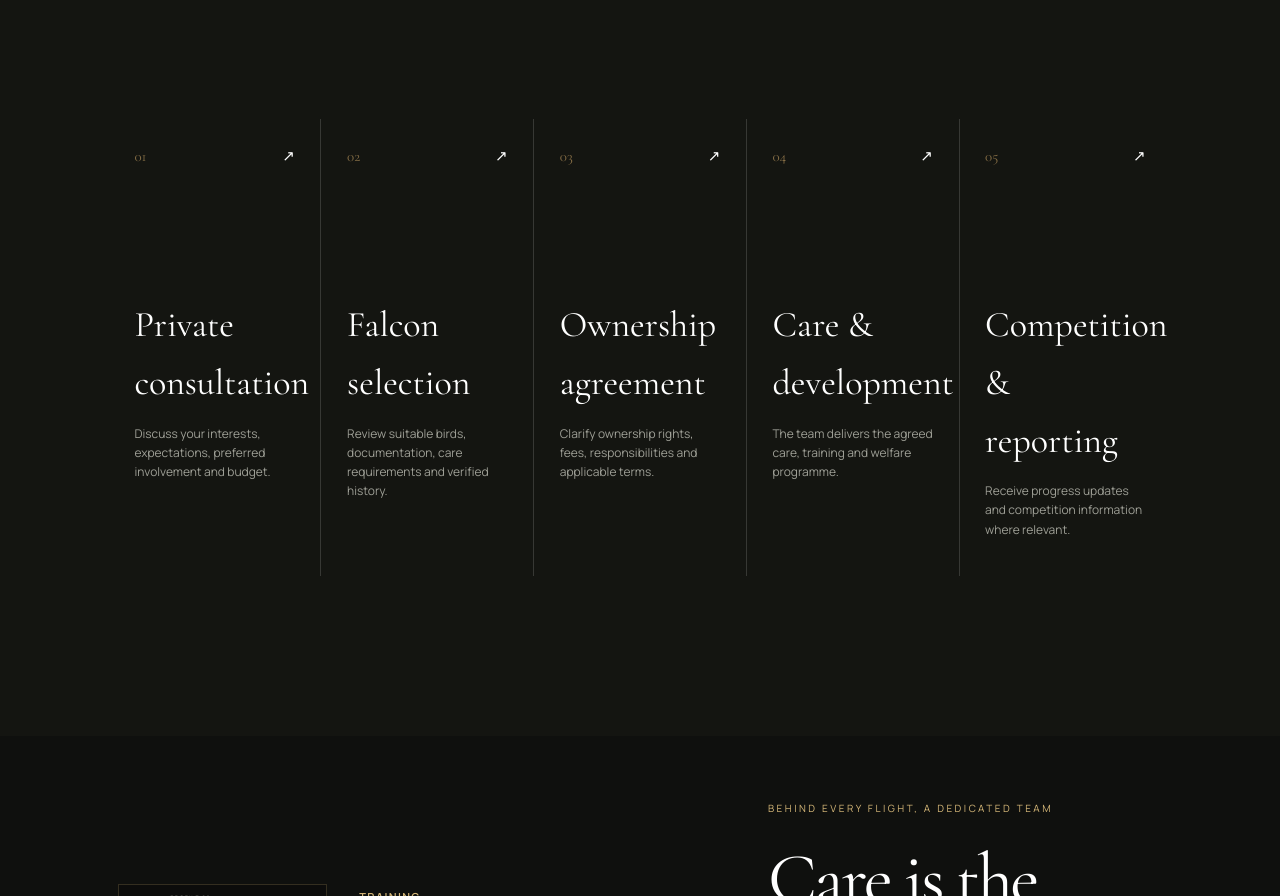
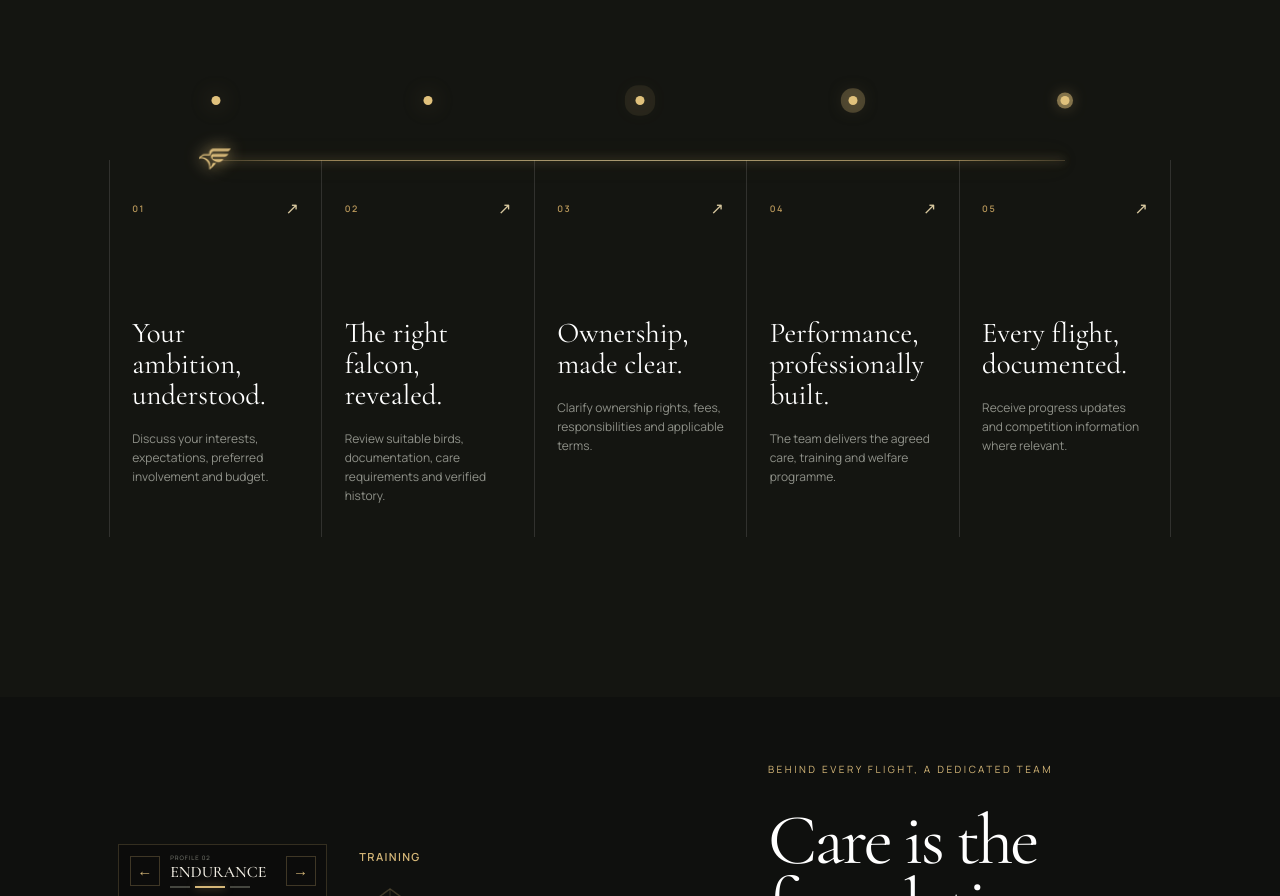
Before and after one commit to kaizen-agi/falaq-falcon, a React (Vite) app: page / in a window 1280 px wide. Shown: the part 5684-6580 px from the top of the page. Built offline with nearby package versions, Linux system fonts and the light colour scheme.

Commit message:
Transform ownership journey into falcon timeline

```diff
--- a/src/App.jsx
+++ b/src/App.jsx
@@ -16,7 +16,7 @@ const content = {
     connectionMoments:[['Your identity','Your falcon’s name, ownership documentation and club colours where applicable.'],['Your access','Private visits, supervised training experiences and owner events.'],['Your journey','Care, training and competition updates that keep you close to every stage.']],
     falconsK:'Private selection', falconsT:'Meet the falcons.', falconsP:'Every profile is presented with specific, documented information — species, age, provenance, training stage, verified sporting history and ownership terms.',
     profiles:[['Curated matching','A falcon matched to your ambitions.','Selection begins with your interests, preferred involvement and budget — never with an unsupported promise.'],['Verified dossier','Facts before forecasts.','Provenance, health records, training status and sporting history are reviewed before any decision.'],['Private viewing','Meet before you commit.','Suitable falcons and exact ownership terms are shared during a private consultation.']],
-    journeyK:'A clear ownership journey', journeyT:'From selection to the starting line.', journey:[['Private consultation','Discuss your interests, expectations, preferred involvement and budget.'],['Falcon selection','Review suitable birds, documentation, care requirements and verified history.'],['Ownership agreement','Clarify ownership rights, fees, responsibilities and applicable terms.'],['Care & development','The team delivers the agreed care, training and welfare programme.'],['Competition & reporting','Receive progress updates and competition information where relevant.']],
+    journeyK:'A clear ownership journey', journeyT:'From selection to the starting line.', journey:[['Your ambition, understood.','Discuss your interests, expectations, preferred involvement and budget.'],['The right falcon, revealed.','Review suitable birds, documentation, care requirements and verified history.'],['Ownership, made clear.','Clarify ownership rights, fees, responsibilities and applicable terms.'],['Performance, professionally built.','The team delivers the agreed care, training and welfare programme.'],['Every flight, documented.','Receive progress updates and competition information where relevant.']],
     careK:'Behind every flight, a dedicated team', careT:'Care is the foundation. Performance is the pursuit.', careP:'Daily welfare, individual conditioning and clear reporting guide every programme. Facilities, handlers and veterinary arrangements are presented with verified information during consultation.', careProofs:['Daily care & welfare','Individual conditioning','Veterinary coordination','Transparent reporting'],
     portalK:'Follow your falcon’s progress', portalT:'A considered view of the journey.', portalP:'The proposed owner experience brings together training updates, care reports, media, competition information and direct contact with the team.',
     pathsK:'Choose your level of involvement', pathsT:'Find your path into the stable.', paths:[['Discover','Arrange a private introduction.'],['Own','Explore individual ownership.'],['Build a stable','Discuss a tailored programme.']],
@@ -36,7 +36,7 @@ const content = {
     connectionMoments:[['Votre identité','Le nom de votre faucon, vos documents de propriété et vos couleurs lorsque cela s’applique.'],['Votre accès','Visites privées, entraînements encadrés et événements propriétaires.'],['Votre parcours','Soins, entraînement et compétitions suivis à chaque étape.']],
     falconsK:'Sélection privée', falconsT:'Rencontrez les faucons.', falconsP:'Chaque profil est présenté avec des informations précises et documentées : espèce, âge, provenance, entraînement, historique et conditions.',
     profiles:[['Sélection sur mesure','Un faucon adapté à vos ambitions.','La sélection commence par vos intérêts, votre implication souhaitée et votre budget.'],['Dossier vérifié','Les faits avant les prévisions.','Provenance, santé, entraînement et historique sportif sont examinés avant toute décision.'],['Présentation privée','Rencontrez avant de vous engager.','Les faucons adaptés et les conditions exactes sont présentés en consultation privée.']],
-    journeyK:'Un parcours clair', journeyT:'De la sélection à la ligne de départ.', journey:[['Consultation privée','Échangez sur vos intérêts, vos attentes et votre budget.'],['Sélection du faucon','Examinez les oiseaux adaptés, leurs documents et leurs besoins.'],['Accord de propriété','Clarifiez les droits, les frais et les responsabilités.'],['Soins & développement','L’équipe réalise le programme convenu de soins et d’entraînement.'],['Compétition & suivi','Recevez les progrès et les informations de compétition pertinentes.']],
+    journeyK:'Un parcours clair', journeyT:'De la sélection à la ligne de départ.', journey:[['Votre ambition, comprise.','Échangez sur vos intérêts, vos attentes et votre budget.'],['Le bon faucon, révélé.','Examinez les oiseaux adaptés, leurs documents et leurs besoins.'],['La propriété, clarifiée.','Clarifiez les droits, les frais et les responsabilités.'],['La performance, construite.','L’équipe réalise le programme convenu de soins et d’entraînement.'],['Chaque vol, documenté.','Recevez les progrès et les informations de compétition pertinentes.']],
     careK:'Derrière chaque vol, une équipe dédiée', careT:'Les soins sont la base. La performance est la quête.', careP:'Bien-être quotidien, conditionnement individuel et reporting clair orientent chaque programme. Les installations, intervenants et dispositions vétérinaires sont présentés avec des informations vérifiées lors de la consultation.', careProofs:['Soins & bien-être quotidiens','Conditionnement individuel','Coordination vétérinaire','Reporting transparent'],
     portalK:'Suivez les progrès de votre faucon', portalT:'Une vision précise de son parcours.', portalP:'L’expérience propriétaire réunit entraînement, soins, médias, compétitions et contact direct avec l’équipe.',
     pathsK:'Choisissez votre niveau d’implication', pathsT:'Trouvez votre voie dans l’écurie.', paths:[['Découvrir','Organisez une présentation privée.'],['Posséder','Explorez la propriété individuelle.'],['Créer une écurie','Imaginez un programme sur mesure.']],
@@ -156,7 +156,7 @@ function App(){
     <section className="manifesto section" id="concept"><div className="section-index">01 / 07</div><div className="manifesto-grid"><LuxuryTrainingVideo/><Reveal className="manifesto-copy"><p className="eyebrow dark">{t.conceptK}</p><h2>{t.conceptT}</h2><p className="lead">{t.conceptP}</p></Reveal></div><div className="principles">{t.steps.map((s,i)=><Reveal key={s[0]} delay={i*.08}><motion.article className="principle-card" whileHover={{y:-10}} transition={{duration:.35,ease:[.16,1,.3,1]}}><div className="principle-top"><span>0{i+1}</span><i>↗</i></div><div className="principle-body"><h3>{s[0]}</h3><p>{s[1]}</p></div><div className="principle-track"><span/></div></motion.article></Reveal>)}</div></section>
     <section className="portrait-story"><div className="portrait-sticky"><div className="portrait-image-wrap"><img src={asset('hero-falcon.webp')} alt="Falcon overlooking the Arabian desert"/></div><div className="portrait-shade"/><div className="portrait-copy"><SectionTitle kicker={t.connectionK} title={t.connectionT} light/><p>{t.connectionP}</p><div className="connection-moments">{t.connectionMoments.map((m,i)=><div key={m[0]}><span>0{i+1}</span><strong>{m[0]}</strong><p>{m[1]}</p></div>)}</div></div></div></section>
     <section className="falcons section" id="falcons"><div className="section-index">02 / 07</div><div className="falcons-head"><SectionTitle kicker={t.falconsK} title={t.falconsT}/><p>{t.falconsP}</p></div><div className="falcon-profiles">{t.profiles.map((p,i)=><motion.article className="profile-card" key={p[0]} initial={{opacity:0,y:50}} whileInView={{opacity:1,y:0}} viewport={{once:true}} transition={{delay:i*.1}} whileHover={{y:-12}}><div className={`profile-photo profile-photo-${profileClasses[i]}`}><span>{p[0]}</span></div><p>0{i+1} / PRIVATE PROFILE</p><h3>{p[1]}</h3><p>{p[2]}</p></motion.article>)}</div><a className="button button-ink" href="#enquire">{t.consult}</a></section>
-    <section className="ownership section" id="ownership"><div className="section-index light">03 / 07</div><div className="ownership-heading"><p className="eyebrow">{t.journeyK}</p><h2>{t.journeyT}</h2><p>{t.clarityP}</p></div><div className="journey">{t.journey.map((s,i)=><motion.article className="journey-card" key={s[0]} whileHover={{y:-14}}><div className="journey-top"><span>0{i+1}</span><i>↗</i></div><h3>{s[0]}</h3><p>{s[1]}</p></motion.article>)}</div></section>
+    <section className="ownership section" id="ownership"><div className="section-index light">03 / 07</div><div className="ownership-heading"><p className="eyebrow">{t.journeyK}</p><h2>{t.journeyT}</h2><p>{t.clarityP}</p></div><div className="journey-timeline"><div className="journey-line" aria-hidden="true"><span/><img className="journey-falcon" src={asset('falaq-icon-cursor.png')} alt=""/></div><div className="journey">{t.journey.map((s,i)=><motion.article className="journey-card" key={s[0]} whileHover={{y:-8}}><div className="journey-node" style={{'--pulse-delay':`${i*.45}s`}} aria-hidden="true"/><div className="journey-top"><span>0{i+1}</span><i>↗</i></div><h3>{s[0]}</h3><p>{s[1]}</p></motion.article>)}</div></div></section>
     <section className="performance-story"><div className="performance-sticky"><PerformanceRadar/><Reveal className="performance-copy"><SectionTitle kicker={t.careK} title={t.careT} light/><p>{t.careP}</p><div className="performance-steps">{t.careProofs.map((x,i)=><div key={x}><span>0{i+1}</span><p>{x}</p></div>)}</div></Reveal></div></section>
     <section className="digital section" id="digital"><div className="section-index">04 / 07</div><Reveal className="digital-copy"><SectionTitle kicker={t.portalK} title={t.portalT}/><p>{t.portalP}</p><ul><li>Training updates, photos & videos</li><li>Care reports & documentation</li><li>Competition calendar</li><li>Expense summaries & team contact</li></ul></Reveal><FalconCards/></section>
     <div className="statement"><motion.p className="statement-line" animate={{x:[0,-240]}} transition={{duration:12,repeat:Infinity,repeatType:'mirror',ease:'easeInOut'}}><span>ONE FALCON.</span><span>ONE BLOODLINE.</span><span>ONE LEGACY.</span></motion.p></div>
--- a/src/styles.css
+++ b/src/styles.css
@@ -174,3 +174,20 @@ html{forced-color-adjust:none;-webkit-text-size-adjust:100%;text-size-adjust:100
 .principle-track{height:1px;margin-top:2.5rem;background:rgba(255,255,255,.16);overflow:hidden}.principles .principle-track span{display:block;width:32%;height:100%;background:#d1b276;transition:width .5s cubic-bezier(.16,1,.3,1)}.principle-card:hover .principle-track span{width:100%;background:#11120f}
 @media(max-width:980px){.principles{grid-template-columns:repeat(3,1fr)}.principles .principle-card{min-height:310px;padding:1.6rem!important}.principle-body{padding-top:5rem}.principles .principle-body h3{font-size:34px}}
 @media(max-width:720px){.principles{grid-template-columns:1fr;gap:1px;margin-top:4.5rem}.principles .principle-card{min-height:250px;padding:1.6rem!important}.principle-body{padding-top:3.5rem}.principles .principle-body h3{font-size:38px}.principle-track{margin-top:2rem}}
+
+/* Illuminated ownership timeline. */
+.journey-timeline{position:relative;margin-top:6rem;padding-top:3.6rem}
+.journey-line{position:absolute;z-index:3;top:3.55rem;left:10%;right:10%;height:1px;background:rgba(213,183,120,.25);box-shadow:0 0 12px rgba(213,183,120,.32)}
+.journey-line>span{position:absolute;inset:0;background:linear-gradient(90deg,transparent,#d5b778 14%,#f4dfa7 50%,#d5b778 86%,transparent);box-shadow:0 0 8px #d5b778,0 0 24px rgba(213,183,120,.7);animation:journeyGlow 3.8s ease-in-out infinite}
+.journey-falcon{position:absolute;z-index:5;top:50%;left:0;width:34px;height:34px;object-fit:contain;transform:translate(-50%,-50%);filter:drop-shadow(0 0 8px rgba(225,193,123,.95));animation:falconTimeline 16s cubic-bezier(.45,0,.55,1) infinite}
+.journey-timeline .journey{grid-template-columns:repeat(5,1fr);gap:0;margin-top:0;background:transparent;border-top:0}
+.journey-timeline .journey-card{position:relative;min-height:310px;padding:2.2rem 1.4rem 1.2rem;background:transparent;border:0;border-left:1px solid rgba(255,255,255,.12);overflow:visible;transition:background .35s ease,transform .4s cubic-bezier(.16,1,.3,1)}
+.journey-timeline .journey-card:last-child{border-right:1px solid rgba(255,255,255,.12)}.journey-timeline .journey-card:before{display:none}.journey-timeline .journey-card:hover{background:rgba(255,255,255,.035);color:#fff}
+.journey-node{position:absolute;z-index:6;top:-4.05rem;left:50%;width:9px;height:9px;border-radius:50%;background:#e0c17c;transform:translateX(-50%);box-shadow:0 0 0 0 rgba(224,193,124,.72),0 0 14px rgba(224,193,124,.9);animation:journeyPulse 2.4s ease-out var(--pulse-delay) infinite}
+.journey-timeline .journey-top{align-items:center}.journey-timeline .journey-top span{font:600 9px/1 var(--sans);letter-spacing:.17em;color:#b8975a}.journey-timeline .journey-top i{font-size:16px;color:#d8c89f;transition:transform .35s ease}.journey-timeline .journey-card:hover .journey-top i{transform:translate(4px,-4px)}
+.journey-timeline .journey-card h3{font-size:clamp(28px,2.25vw,40px);line-height:1.08;margin:6rem 0 1.15rem;max-width:260px}.journey-timeline .journey-card p{font-size:12px;line-height:1.6;color:#8f9189;max-width:280px}.journey-timeline .journey-card:hover p{color:#b5b7ae}
+@keyframes journeyGlow{0%,100%{opacity:.5;filter:brightness(.8)}50%{opacity:1;filter:brightness(1.35)}}
+@keyframes journeyPulse{0%{box-shadow:0 0 0 0 rgba(224,193,124,.72),0 0 14px rgba(224,193,124,.9)}70%,100%{box-shadow:0 0 0 12px rgba(224,193,124,0),0 0 22px rgba(224,193,124,.35)}}
+@keyframes falconTimeline{0%{left:0}18%{left:25%}38%{left:25%}48%{left:50%}62%{left:50%}72%{left:75%}84%{left:75%}100%{left:100%}}
+@media(max-width:980px){.journey-timeline{margin-top:4.5rem;padding:0 0 0 2.7rem}.journey-line{top:1rem;bottom:1rem;left:1rem;right:auto;width:1px;height:auto}.journey-line>span{background:linear-gradient(180deg,transparent,#d5b778 12%,#f4dfa7 50%,#d5b778 88%,transparent)}.journey-falcon{top:0;left:50%;animation:falconTimelineMobile 16s cubic-bezier(.45,0,.55,1) infinite}.journey-timeline .journey{grid-template-columns:1fr}.journey-timeline .journey-card,.journey-timeline .journey-card:last-child{min-height:0;padding:1.7rem 1.5rem 2.2rem;border:0;border-bottom:1px solid rgba(255,255,255,.12)}.journey-node{top:2.1rem;left:-1.7rem}.journey-timeline .journey-card h3{font-size:34px;margin:2.4rem 0 .8rem;max-width:520px}.journey-timeline .journey-card p{max-width:560px}@keyframes falconTimelineMobile{0%{top:0}18%{top:25%}38%{top:25%}48%{top:50%}62%{top:50%}72%{top:75%}84%{top:75%}100%{top:100%}}}
+@media(prefers-reduced-motion:reduce){.journey-line>span,.journey-node,.journey-falcon{animation:none}.journey-falcon{left:50%}}
```
Also changed, not shown: 5 other files (tests, documents, lock files or other folders).
